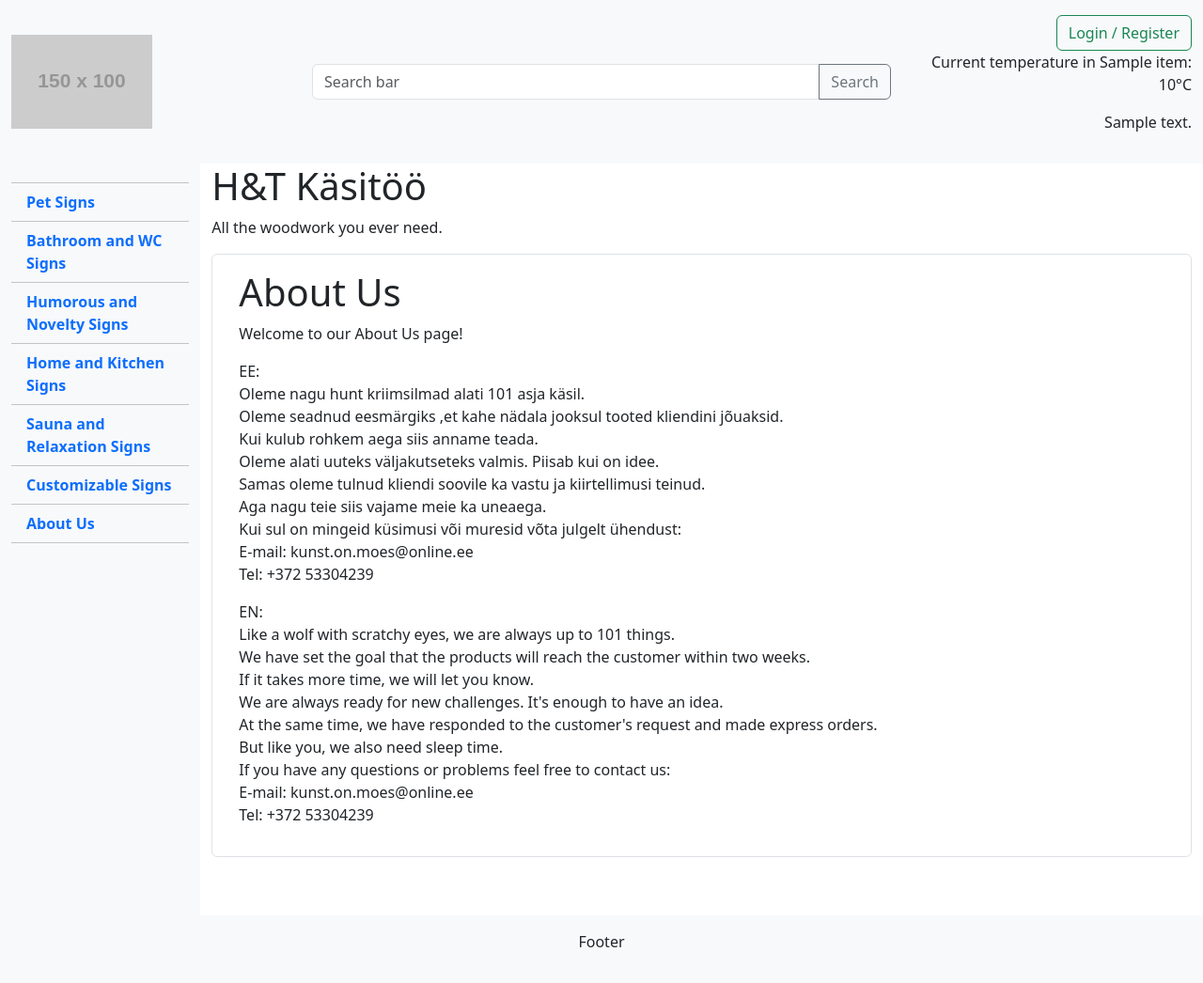
After one commit to m6mmi/h-t-handcraft, a Django app: page /about/ in a window 1280 px wide. The commit adds this page. Shown: the whole page at 94% size. Run offline with Django 5.2, Linux system fonts and the light colour scheme; data comes from the database, SQL or seed files in the repository; tables that the repository leaves empty hold one stand-in row (values such as "Sample post"); grey boxes labelled with a size stand in for pictures from a placeholder-image service; a database or web service that is not in the repository returns one stand-in record (values such as "Sample title"); data that the repository does not hold is empty; parts of the project's set-up code (start-up, migrations or seed data) failed here and were passed over; some libraries are stand-ins or nearby versions.

Commit message:
* added some pip install's into requirements.txt * added weather widget, not ready * made about_us.html * made blank html for terms and conditions *SOME MIGRATION ERRORS ARE STILL

```diff
--- a/h_t_handcraft/settings.py
+++ b/h_t_handcraft/settings.py
@@ -69,6 +69,7 @@ TEMPLATES = [
                 'django.contrib.messages.context_processors.messages',
                 'products.context_processors.categories',
                 'products.context_processors.cart_items_count',
+                'products.context_processors.get_weather',
             ],
         },
     },
--- a/h_t_handcraft/urls.py
+++ b/h_t_handcraft/urls.py
@@ -18,6 +18,8 @@ Including another URLconf
 from django.contrib import admin
 from django.urls import path, include
 from django.contrib.auth import views as auth_views
+
+from h_t_handcraft.views import AboutUsView, TermsAndConditionsView, WeatherView
 from products.views import IndexView
 
 urlpatterns = [
@@ -25,6 +27,9 @@ urlpatterns = [
     path('admin/', admin.site.urls),
     path('users/', include('users.urls', namespace='users')),
     path('shopping/', include('shopping_cart.urls')),
+    path('about/', AboutUsView.as_view(), name='about'),
+    path('terms-and-conditions/', TermsAndConditionsView.as_view(), name='terms_and_conditions'),
+    path('weather/', WeatherView.as_view(), name='weather'),
 
     path('reset_password/', auth_views.PasswordResetView.as_view
     (template_name="reset_password.html"), name='reset_password'),
--- /dev/null
+++ b/h_t_handcraft/views.py
@@ -0,0 +1,51 @@
+import requests
+from django.shortcuts import render
+from django.views import View
+from django.views.generic import TemplateView
+
+
+class AboutUsView(TemplateView):
+    template_name = 'about_us.html'
+
+
+class TermsAndConditionsView(TemplateView):
+    template_name = 'terms_and_conditions.html'
+
+
+API_KEY = '328b03be55b1e37111ff631fe5786946'
+
+
+class WeatherView(TemplateView):
+    template_name = 'weather.html'
+
+    def get_context_data(self, **kwargs):
+        context = super().get_context_data(**kwargs)
+
+        city = self.request.GET.get('city', 'Tallinn')
+
+        API_KEY = '328b03be55b1e37111ff631fe5786946'
+        URL = 'http://api.openweathermap.org/data/2.5/weather'
+
+        params = {
+            'q': city,
+            'appid': API_KEY,
+            'units': 'metric'
+        }
+
+        try:
+            response = requests.get(URL, params=params)
+            data = response.json()
+            if response.status_code == 200:
+                weather = {
+                    'city': data['name'],
+                    'temperature': data['main']['temp'],
+                    'description': data['weather'][0]['description'],
+                    'icon': data['weather'][0]['icon']
+                }
+            else:
+                weather = None
+        except Exception as e:
+            weather = None
+
+        context['weather'] = weather
+        return context
--- a/products/context_processors.py
+++ b/products/context_processors.py
@@ -3,7 +3,7 @@ from django.db.models import Sum
 
 from shopping_cart.models import Cart
 from .models import Category
-
+import requests
 
 def categories(request):
     return {'categories': Category.objects.all()}
@@ -21,3 +21,33 @@ def cart_items_count(request):
             return {'cart_items_count': 0}
     else:
         return {'cart_items_count': 0}
+
+
+def get_weather(request):
+
+    api_key = "328b03be55b1e37111ff631fe5786946"
+    location = "Tallinn"
+    weather_url = f"http://api.openweathermap.org/data/2.5/weather?q={location}&appid={api_key}&units=metric"
+
+    try:
+        response = requests.get(weather_url)
+        data = response.json()
+
+        if response.status_code == 200:
+            weather_data = {
+                'temperature': data['main']['temp'],
+                'description': data['weather'][0]['description'],
+                'city': data['name'],
+            }
+        else:
+            weather_data = {
+                'error': 'Could not retrieve weather data'
+            }
+    except Exception as e:
+        weather_data = {
+            'error': str(e)
+        }
+
+    return {
+        'weather_data': weather_data
+    }
--- a/requirements.txt
+++ b/requirements.txt
@@ -5,3 +5,4 @@ python-decouple==3.8
 sqlparse==0.5.1
 
 certifi~=2024.8.30
+requests==2.32.3
--- /dev/null
+++ b/templates/about_us.html
@@ -0,0 +1,26 @@
+{% extends 'base.html' %}
+
+{% block content %}
+<div class="container">
+    <h1>About Us</h1>
+    <p>Welcome to our About Us page!</p>
+    <p>EE:<br>Oleme nagu hunt kriimsilmad alati 101 asja käsil.<br>
+        Oleme seadnud eesmärgiks ,et kahe nädala jooksul tooted kliendini jõuaksid.<br>
+        Kui kulub rohkem aega siis anname teada.<br>
+        Oleme alati uuteks väljakutseteks valmis. Piisab kui on idee.<br>
+        Samas oleme tulnud kliendi soovile ka vastu ja kiirtellimusi teinud.<br>
+        Aga nagu teie siis vajame meie ka uneaega.<br>
+        Kui sul on mingeid küsimusi või muresid võta julgelt ühendust:<br>
+        E-mail: kunst.on.moes@online.ee<br>
+        Tel: +372 53304239</p>
+        EN:<br>Like a wolf with scratchy eyes, we are always up to 101 things.<br>
+        We have set the goal that the products will reach the customer within two weeks.<br>
+        If it takes more time, we will let you know.<br>
+        We are always ready for new challenges. It's enough to have an idea.<br>
+        At the same time, we have responded to the customer's request and made express orders.<br>
+        But like you, we also need sleep time.<br>
+        If you have any questions or problems feel free to contact us:<br>
+        E-mail: kunst.on.moes@online.ee<br>
+        Tel: +372 53304239</p>
+</div>
+{% endblock %}
--- a/templates/base.html
+++ b/templates/base.html
@@ -34,6 +34,10 @@
                 {% else %}
                     <a href="{% url 'users:login' %}"><button class="btn btn-outline-success">Login / Register</button></a>
                 {% endif %}
+                <div class="weather-info">
+                    <p>Current temperature in {{ weather_data.city }}: {{ weather_data.temperature }}°C</p>
+                    <p>{{ weather_data.description }}</p>
+                </div>
             </div>
         </header>
 
```
Also changed, not shown: templates/terms_and_conditions.html (added, +8 -0 lines), templates/weather.html (added, +9 -0 lines), users/migrations/0004_alter_address_apartment_number.py (added), users/migrations/0007_merge_20241001_1536.py (added), users/migrations/0008_remove_address_apartment_number.py (added).
